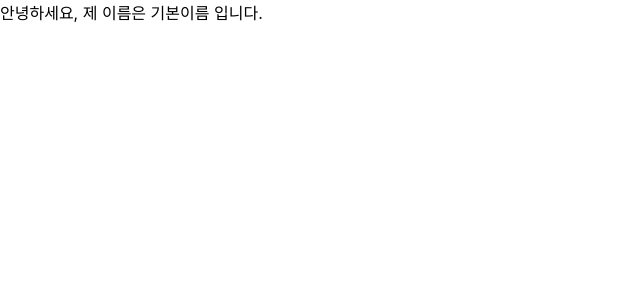
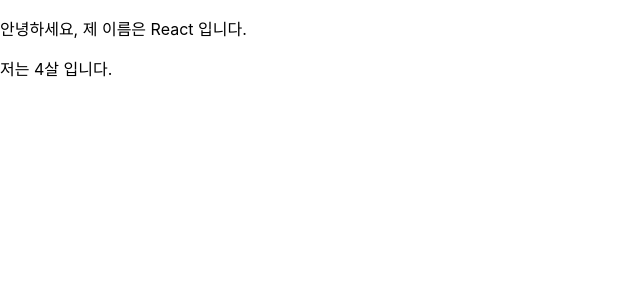
Before and after one commit to aubepluieh3/hello-react, a React (Create React App) app: page / in a window 1280 px wide. Shown: the top 300 px of the page, without its empty margins (0-640 px from the left). Built offline with nearby package versions, Linux system fonts and the light colour scheme.

Commit message:
propTypes

```diff
--- a/src/App.js
+++ b/src/App.js
@@ -3,7 +3,7 @@
 class App extends Component{
   render(){
     return (
-      <MyComponent/>
+      <MyComponent name="React" age={4}/>
     );
   }
 
--- a/src/MyComponent.js
+++ b/src/MyComponent.js
@@ -1,13 +1,19 @@
 import React, {Component} from "react";
+import PropTypes from 'prop-types'
 
 class MyComponent extends Component{
     static defaultProps ={
         name: '기본이름'
     }
+    static propTypes={
+        name: PropTypes.string, //name props 타입을 문자열로 설정합니다.
+        age: PropTypes.number.isRequired //필수적으로 존재해야 하며, 숫자입니다.
+    }
     render(){
         return(
             <div>
-                안녕하세요, 제 이름은 {this.props.name} 입니다.
+                <p>안녕하세요, 제 이름은 {this.props.name} 입니다.</p>
+                <p>저는 {this.props.age}살 입니다.</p>
             </div>
         )
 
```
